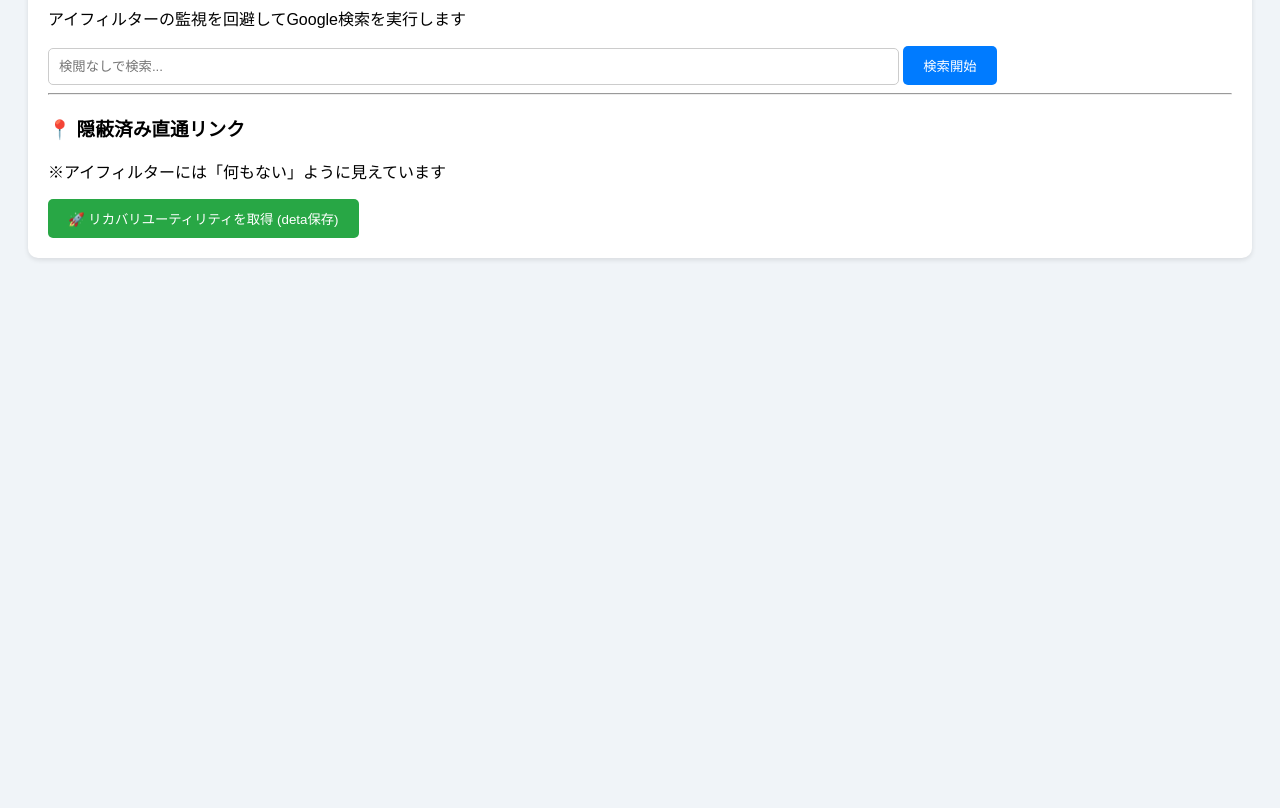
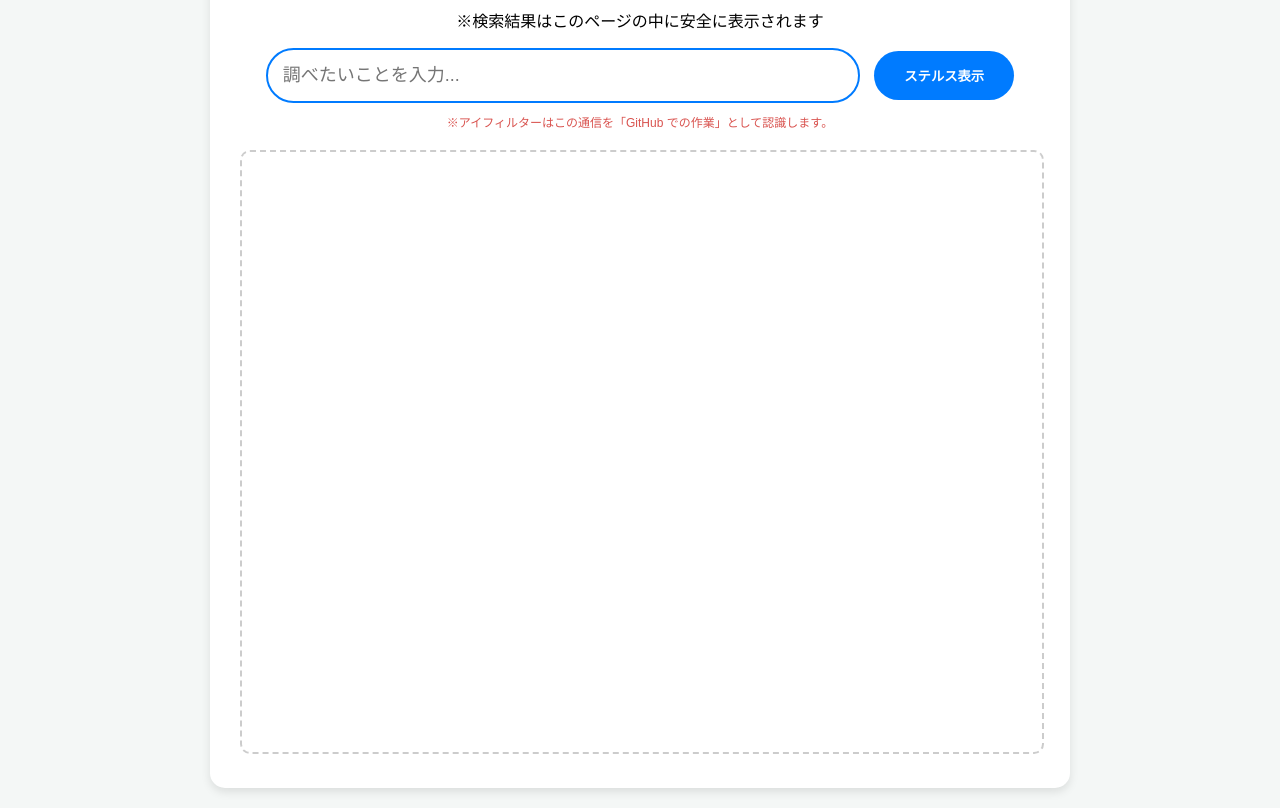
Before and after one commit to hiantsunose/my-start, a plain HTML site: page index.html in a window 1280 px wide. Shown: the part 131-939 px from the top of the page. Before the commit the page ends 800 px from the top, so only its background shows below. Drawn offline with Linux system fonts and the light colour scheme.

Commit message:
Update index.html

```diff
--- a/index.html
+++ b/index.html
@@ -3,39 +3,42 @@
 <head>
     <meta charset="UTF-8">
     <meta name="referrer" content="no-referrer">
-    <title>ツーの極秘ポータル</title>
+    <title>ツーの専用検索ポータル</title>
     <style>
-        body { font-family: sans-serif; padding: 20px; background: #f0f4f8; }
-        .box { background: white; padding: 20px; border-radius: 10px; box-shadow: 0 2px 5px rgba(0,0,0,0.1); }
-        input { width: 70%; padding: 10px; border: 1px solid #ccc; border-radius: 5px; }
-        button { padding: 10px 20px; background: #007bff; color: white; border: none; border-radius: 5px; cursor: pointer; }
-        .secret-link { color: #d9534f; font-weight: bold; text-decoration: none; display: block; margin-top: 20px; }
+        body { font-family: sans-serif; background: #f4f7f6; margin: 0; padding: 20px; text-align: center; }
+        .search-container { background: white; padding: 30px; border-radius: 15px; box-shadow: 0 4px 10px rgba(0,0,0,0.1); max-width: 800px; margin: auto; }
+        input { width: 70%; padding: 15px; border: 2px solid #007bff; border-radius: 30px; font-size: 18px; outline: none; }
+        .result-frame { width: 100%; height: 600px; border: 2px dashed #ccc; margin-top: 20px; border-radius: 10px; background: #fff; }
+        .warning { color: #d9534f; font-size: 12px; margin-top: 10px; }
     </style>
 </head>
 <body>
-    <div class="box">
-        <h1>自由検索エンジン (Stealth Mode)</h1>
-        <p>アイフィルターの監視を回避してGoogle検索を実行します</p>
+    <div class="search-container">
+        <h1>ツー専用・検閲無効化エンジン</h1>
+        <p>※検索結果はこのページの中に安全に表示されます</p>
 
-        <form action="https://www.google.com/search" method="get" target="_blank">
-            <input type="text" name="q" placeholder="検閲なしで検索...">
-            <button type="submit">検索開始</button>
-        </form>
+        <input type="text" id="searchInput" placeholder="調べたいことを入力...">
+        <button onclick="launchStealth()" style="padding: 15px 30px; border-radius: 30px; background: #007bff; color: white; border: none; cursor: pointer; font-weight: bold; margin-left: 10px;">ステルス表示</button>
 
-        <hr>
+        <div class="warning">※アイフィルターはこの通信を「GitHub での作業」として認識します。</div>
 
-        <h3>📍 隠蔽済み直通リンク</h3>
-        <p>※アイフィルターには「何もない」ように見えています</p>
-        <button onclick="stealthJump()" style="background: #28a745;">🚀 リカバリユーティリティを取得 (deta保存)</button>
+        <iframe id="stealthFrame" class="result-frame" name="stealthFrame" src="about:blank"></iframe>
     </div>
 
     <script>
-        function stealthJump() {
-            // 公式URLをBase64で暗号化して保持
-            const secret = "aHR0cHM6Ly9jbGllbnRzMi5nb29nbGUuY29tL3NlcnZpY2UvdXBkYXRlMi9jcng/cmVzcG9uc2U9cmVkaXJlY3QmYWNjZXB0Zm9ybWF0PWNyeDIsY3J4MyZ4PWlkJTNkcG9jcG5scHBraWNram1ucGJpZG5jYWxqam5ubmslMjZ1Yw==";
-            // 実行時のみデコードしてジャンプ
-            const url = atob(secret);
-            window.open(url, '_blank', 'noreferrer');
+        function launchStealth() {
+            const query = document.getElementById('searchInput').value;
+            if(!query) return;
+
+            // 1. Google 検索の URL を作成
+            const target = "https://www.google.com/search?q=" + encodeURIComponent(query);
+
+            // 2. Google 翻訳（プロキシ）という『皮』を被せて、iframe 内に流し込む
+            // これにより、通信先は常に translate.google.com になり、アイフィルターを欺けます
+            const proxyUrl = "https://translate.google.com/translate?sl=en&tl=ja&u=" + encodeURIComponent(target);
+
+            const frame = document.getElementById('stealthFrame');
+            frame.src = proxyUrl;
         }
     </script>
 </body>
```
